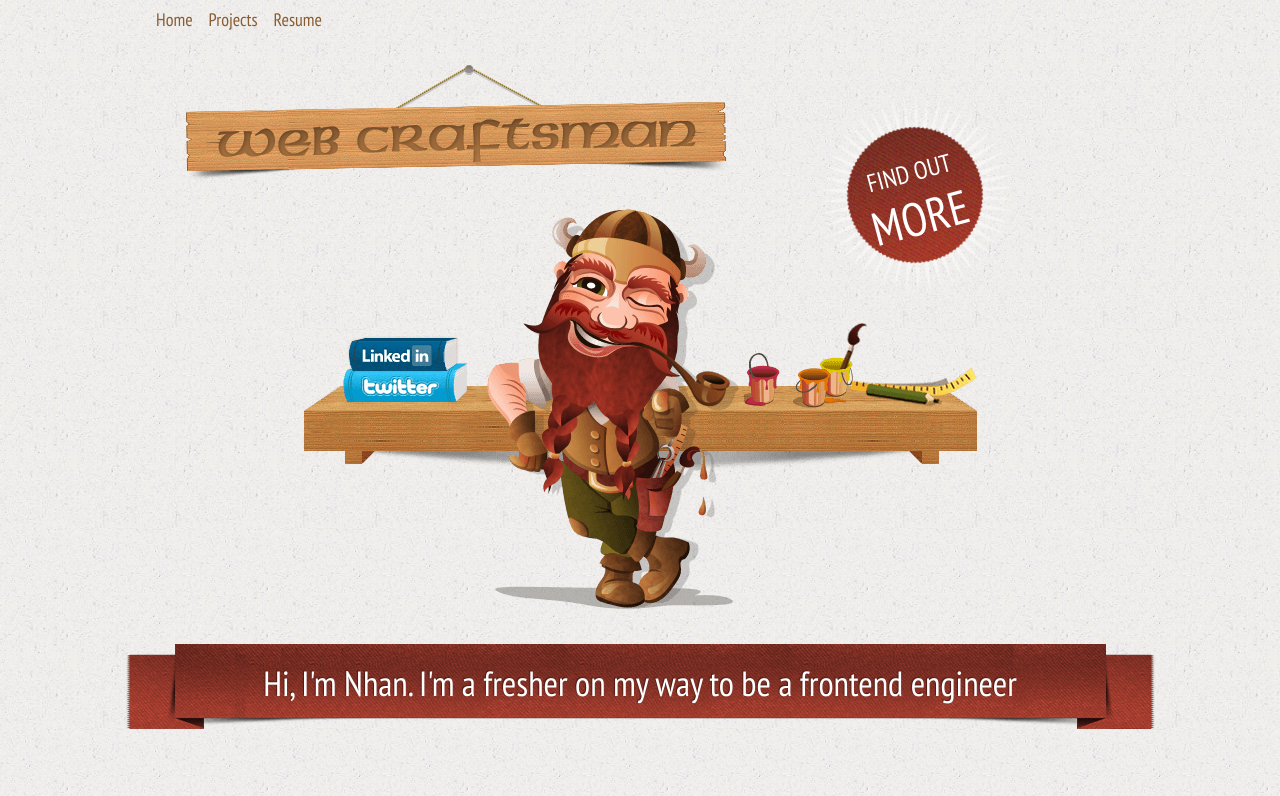
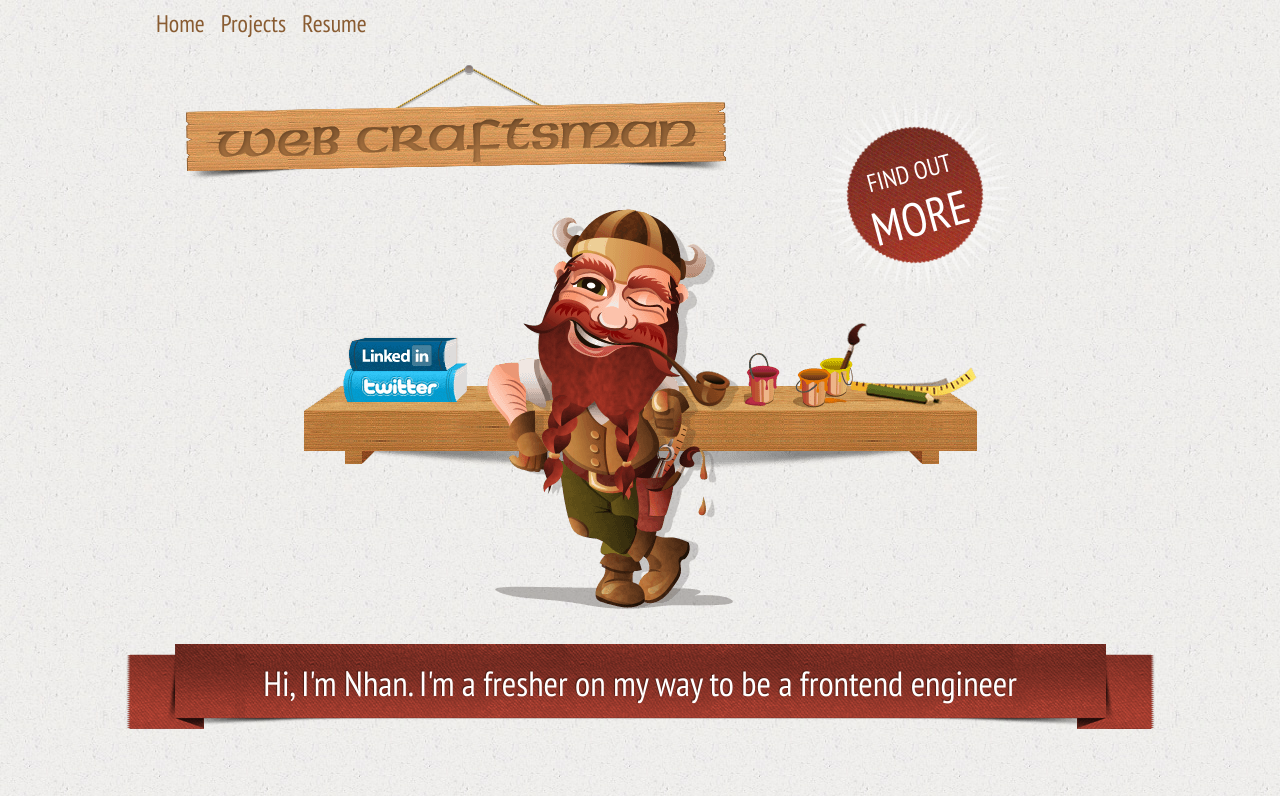
Before and after one commit to mvtnhan/blog, a React (Create React App) app: page / in a window 1280 px wide. Shown: the top 796 px of the page. Built offline with nearby package versions, Linux system fonts and the light colour scheme.

Commit message:
create container component

```diff
--- /dev/null
+++ b/src/components/container.js
@@ -0,0 +1,8 @@
+import styled from "styled-components";
+
+export const Container = styled.div`
+  max-width: 984px;
+  margin: 0 auto;
+  position: relative;
+  height: 100%;
+`;
--- a/src/components/top-navigation-bar.js
+++ b/src/components/top-navigation-bar.js
@@ -1,7 +1,7 @@
 import React from "react";
 import styled from "styled-components";
 
-import { Container } from "../pages/Homepage/moreWorks.js";
+import { Container } from "./container.js";
 
 class TopNavBar extends React.Component {
   state = {
@@ -65,7 +65,7 @@ const MenuBar = styled.div`
     text-align: center;
     padding: 8px 8px;
     text-decoration: none;
-    font-size: 18px;
+    font-size: 24px;
     color: #895c32;
     position: relative;
   }
--- a/src/pages/Homepage/about.js
+++ b/src/pages/Homepage/about.js
@@ -1,8 +1,8 @@
 import React from "react";
 import styled from "styled-components";
 
+import { Container } from "../../components/container.js";
 import CircleButton from "./circle-button";
-import { Container } from "./moreWorks";
 
 import AboutWork from "./images/about-work-flow.png";
 import GrayBackGround from "./images/section-bg-gray.jpg";
@@ -12,6 +12,7 @@ const StyledCircleButton = styled(CircleButton)`
   left: 15px;
   top: 27px;
   font-size: 20px;
+
   em {
     font-size: 28px;
   }
@@ -86,6 +87,7 @@ const StyledAbout = styled.section`
   background: url(${GrayBackGround});
   overflow: hidden;
   padding: 80px 16px;
+
   article {
     h2,
     h3 {
@@ -93,6 +95,7 @@ const StyledAbout = styled.section`
       color: #9e331f;
       margin: 0;
     }
+
     h2 {
       margin-bottom: 5px;
       font-size: 46px;
--- a/src/pages/Homepage/contact.js
+++ b/src/pages/Homepage/contact.js
@@ -13,12 +13,15 @@ const StyledCircleButton = styled(CircleButton)`
   left: 410px;
   bottom: 10px;
   font-size: 25px;
+
   em {
     font-size: 30px;
   }
+
   @media (max-width: 860px) {
     left: 404px;
   }
+
   @media (max-width: 540px) {
     left: 40%;
   }
@@ -121,6 +124,7 @@ const StyledContact = styled.section`
   @media (max-width: 980px) {
     ${Container} {
       width: 768px;
+
       .SkillsImg {
         display: none;
       }
@@ -147,6 +151,7 @@ const StyledContact = styled.section`
 
   @media (max-width: 540px) {
     padding: 80px 0 30px;
+
     ${Container} {
       width: 100%;
 
--- a/src/pages/Homepage/intro.js
+++ b/src/pages/Homepage/intro.js
@@ -3,8 +3,8 @@ import styled from "styled-components";
 
 import { Social } from "../../constants.js";
 
+import DesignElements from "./images/design-elements.png";
 import GrayBackGround from "./images/section-bg-gray.jpg";
-import DesignElements from "./images/design-elements.png";
 import ImgIntro from "./images/intro.png";
 import IntroBanner from "./images/intro-central-banner.png";
 import IntroSmall from "./images/intro-small.png";
@@ -251,6 +251,7 @@ const StyledIntro = styled.section`
 
   @media (max-width: 860px) {
     padding-top: 32px;
+
     .Scraftsman {
       background: url(${IntroSmall}) no-repeat center 20px;
       height: 320px;
--- a/src/pages/Homepage/moreWorks.js
+++ b/src/pages/Homepage/moreWorks.js
@@ -1,17 +1,18 @@
 import React from "react";
 import styled from "styled-components";
 
+import { Container } from "../../components/container.js";
 import CircleButton from "./circle-button";
 
 import BgWorks from "./images/worksbg.jpg";
-import ImgRealtimeChatty from "./images/chatty.png";
-import SpriteImage from "./images/design-elements.png";
 import ImgFFVentureCapital from "./images/ff-venture-capital.png";
 import ImgHost365 from "./images/host365.png";
 import ImgManDrawing from "./images/man-drawing.png";
 import ImgMedievalWall from "./images/medieval-wall.png";
 import ImgRavenDB from "./images/ravendb.png";
+import ImgRealtimeChatty from "./images/chatty.png";
 import ImgTodo from "./images/todo.png";
+import SpriteImage from "./images/design-elements.png";
 
 const StyledCircleButton = styled(CircleButton)`
   @media (max-width: 780px) {
@@ -98,13 +99,6 @@ const BlockQuote = styled.blockquote`
     right: -8px;
     bottom: 0px;
   }
-`;
-
-export const Container = styled.div`
-  max-width: 984px;
-  margin: 0 auto;
-  position: relative;
-  height: 100%;
 `;
 
 const StyledMoreWorks = styled.section`
```
Also changed, not shown: src/pages/Homepage/circle-button.js (+4 -3 lines), src/pages/Homepage/footer.js (+8 -0 lines).
